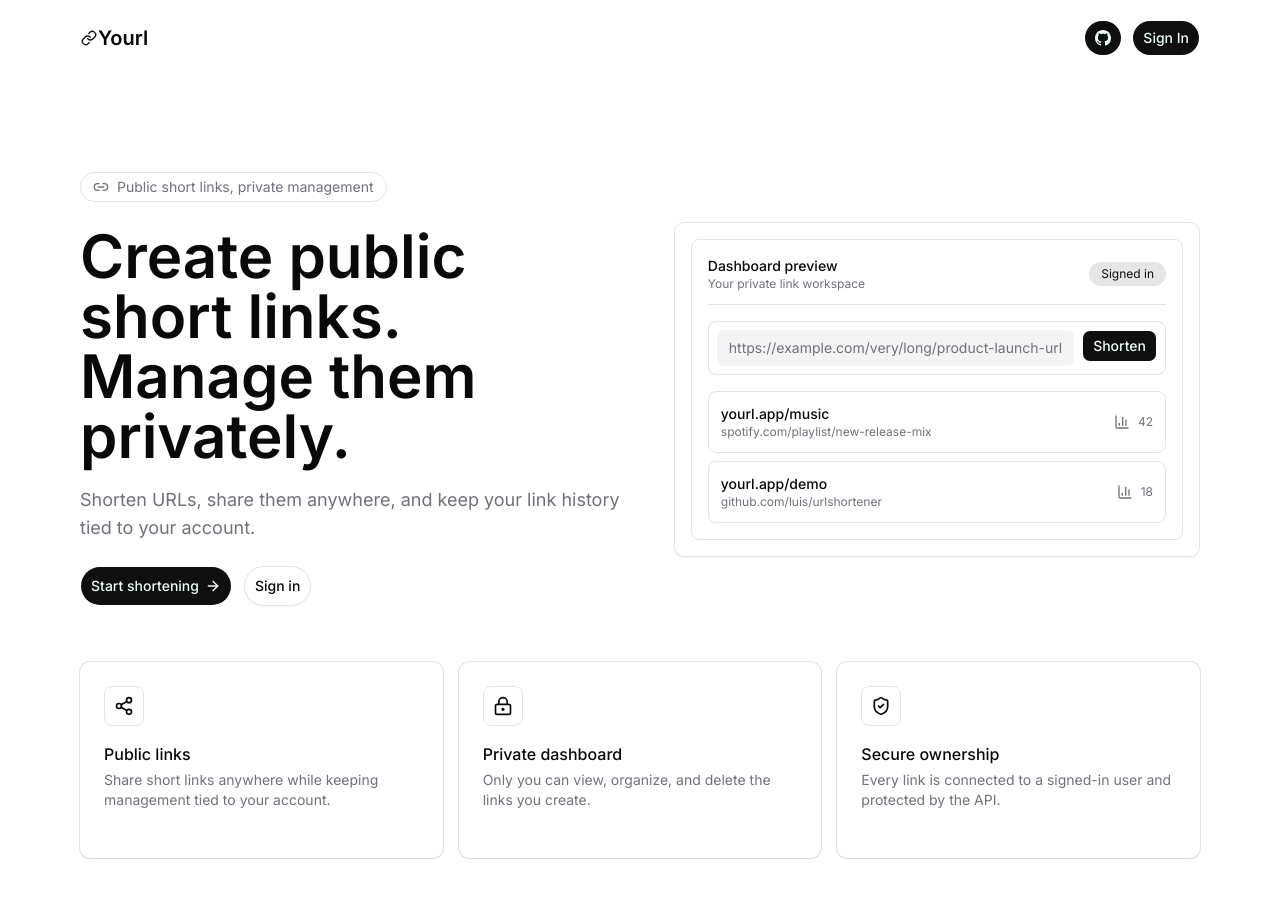
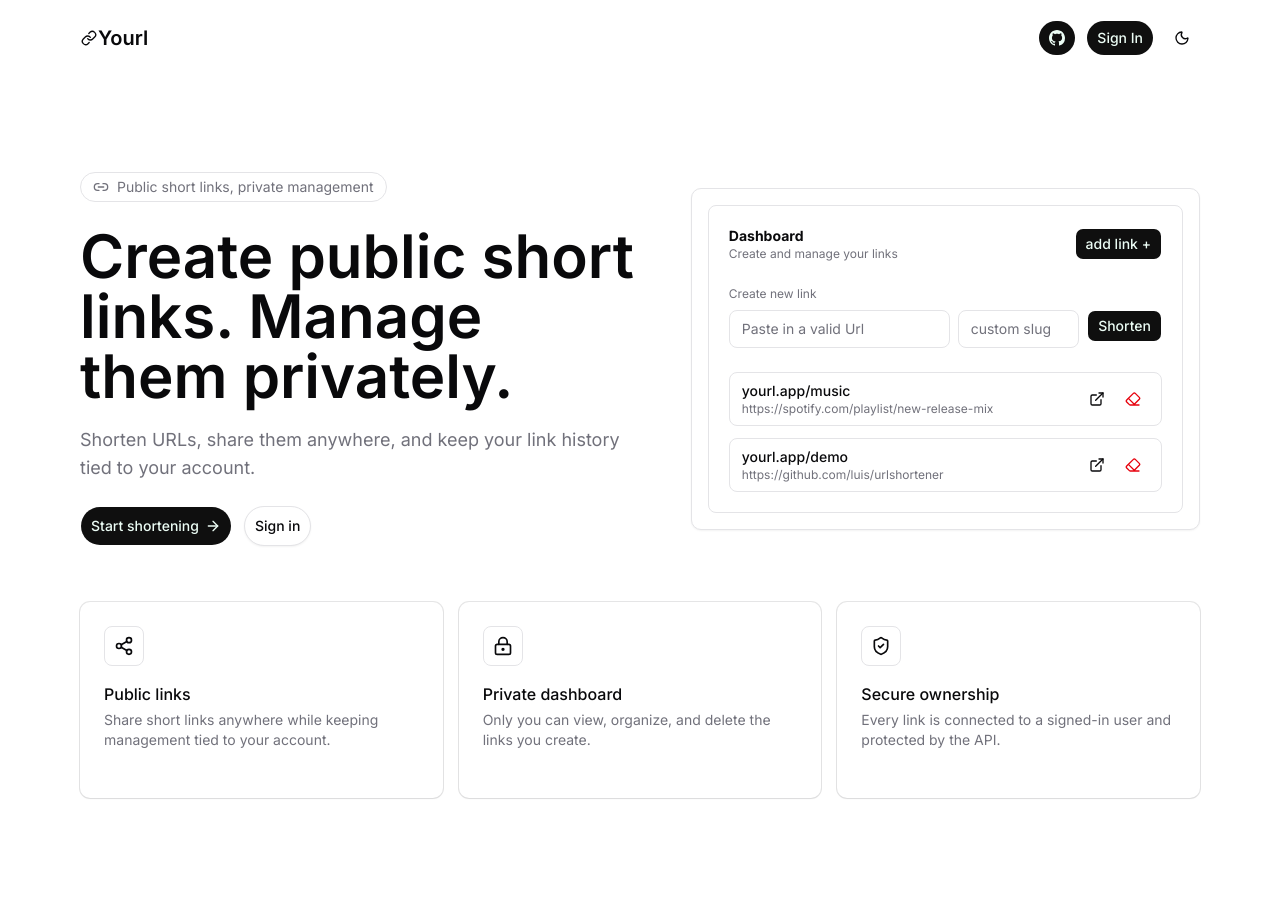
Before and after one commit to lmpladano/URLShortener, a Next.js app: page / in a window 1280 px wide. Shown: the top 898 px of the page. Built offline with nearby package versions, Linux system fonts and the light colour scheme; no server answers.

Commit message:
Refactor Landing, NavBar, FormComponent, ListComponent, ListItem, and UrlShortenerClient for improved UI and functionality; enhance theme toggle in NavBar, update link management in Landing and FormComponent, and adjust layout in ListComponent and UrlShortenerClient.

```diff
--- a/app/components/landing/Landing.tsx
+++ b/app/components/landing/Landing.tsx
@@ -1,6 +1,7 @@
 import {
   ArrowRight,
-  BarChart3,
+  Eraser,
+  ExternalLink,
   Link2,
   LockKeyhole,
   Share2,
@@ -77,53 +78,81 @@ export default function Landing() {
           </div>
 
           <div className="rounded-lg border bg-card p-4 shadow-xs">
-            <div className="rounded-md border bg-background p-4">
-              <div className="mb-4 flex items-center justify-between border-b pb-3">
+            <div className="rounded-md border bg-background p-5">
+              <div className="mb-6 flex items-center justify-between">
                 <div>
-                  <p className="text-sm font-medium">Dashboard preview</p>
+                  <p className="text-sm font-bold">Dashboard</p>
                   <p className="text-xs text-muted-foreground">
-                    Your private link workspace
+                    Create and manage your links
                   </p>
                 </div>
-                <div className="rounded-full bg-primary/10 px-3 py-1 text-xs text-primary">
-                  Signed in
+                <Button size="sm">add link +</Button>
+              </div>
+
+              <div className="mb-6 space-y-2">
+                <p className="text-xs text-muted-foreground">Create new link</p>
+                <div className="grid gap-2 sm:grid-cols-[1fr_0.55fr_auto]">
+                  <div className="truncate rounded-md border bg-background px-3 py-2 text-sm text-muted-foreground">
+                    Paste in a valid Url
+                  </div>
+                  <div className="truncate rounded-md border bg-background px-3 py-2 text-sm text-muted-foreground">
+                    custom slug
+                  </div>
+                  <Button size="sm">Shorten</Button>
                 </div>
               </div>
 
-              <div className="mb-4 flex gap-2 rounded-md border p-2">
-                <div className="flex-1 truncate rounded-sm bg-muted px-3 py-2 text-sm text-muted-foreground">
-                  https://example.com/very/long/product-launch-url
-                </div>
-                <Button size="sm">Shorten</Button>
-              </div>
-
-              <div className="space-y-2">
-                <div className="grid grid-cols-[1fr_auto] gap-3 rounded-md border p-3">
+              <div className="grid gap-3">
+                <div className="flex items-center justify-between gap-3 rounded-md border px-3 py-2">
                   <div className="min-w-0">
                     <p className="truncate text-sm font-medium">
                       yourl.app/music
                     </p>
                     <p className="truncate text-xs text-muted-foreground">
-                      spotify.com/playlist/new-release-mix
+                      https://spotify.com/playlist/new-release-mix
                     </p>
                   </div>
-                  <div className="flex items-center gap-2 text-xs text-muted-foreground">
-                    <BarChart3 className="size-4" />
-                    42
+                  <div className="flex shrink-0 justify-end gap-1">
+                    <Button
+                      variant="ghost"
+                      size="icon-sm"
+                      className="rounded-full"
+                    >
+                      <ExternalLink />
+                    </Button>
+                    <Button
+                      variant="ghost"
+                      size="icon-sm"
+                      className="rounded-full"
+                    >
+                      <Eraser className="text-red-600" />
+                    </Button>
                   </div>
                 </div>
-                <div className="grid grid-cols-[1fr_auto] gap-3 rounded-md border p-3">
+                <div className="flex items-center justify-between gap-3 rounded-md border px-3 py-2">
                   <div className="min-w-0">
                     <p className="truncate text-sm font-medium">
                       yourl.app/demo
                     </p>
                     <p className="truncate text-xs text-muted-foreground">
-                      github.com/luis/urlshortener
+                      https://github.com/luis/urlshortener
                     </p>
                   </div>
-                  <div className="flex items-center gap-2 text-xs text-muted-foreground">
-                    <BarChart3 className="size-4" />
-                    18
+                  <div className="flex shrink-0 justify-end gap-1">
+                    <Button
+                      variant="ghost"
+                      size="icon-sm"
+                      className="rounded-full"
+                    >
+                      <ExternalLink />
+                    </Button>
+                    <Button
+                      variant="ghost"
+                      size="icon-sm"
+                      className="rounded-full"
+                    >
+                      <Eraser className="text-red-600" />
+                    </Button>
                   </div>
                 </div>
               </div>
--- a/app/components/nav-bar/NavBar.tsx
+++ b/app/components/nav-bar/NavBar.tsx
@@ -1,5 +1,6 @@
 "use client";
-import { Link, Menu } from "lucide-react";
+import { useEffect, useState } from "react";
+import { Link, Menu, Moon, Sun } from "lucide-react";
 import { Button } from "@/components/ui/button";
 import { Avatar, AvatarFallback, AvatarImage } from "@/components/ui/avatar";
 import useAuth from "@/app/hooks/useAuth";
@@ -7,11 +8,41 @@ import { Spinner } from "@/components/ui/spinner";
 
 export default function NavBar() {
   const auth = useAuth();
+  const [isDark, setIsDark] = useState(false);
+
+  useEffect(() => {
+    let isCurrent = true;
+    const savedTheme = window.localStorage.getItem("theme");
+    const prefersDark = window.matchMedia(
+      "(prefers-color-scheme: dark)",
+    ).matches;
+    const shouldUseDark = savedTheme ? savedTheme === "dark" : prefersDark;
+
+    document.documentElement.classList.toggle("dark", shouldUseDark);
+    queueMicrotask(() => {
+      if (isCurrent) {
+        setIsDark(shouldUseDark);
+      }
+    });
+
+    return () => {
+      isCurrent = false;
+    };
+  }, []);
+
+  function toggleTheme() {
+    const nextIsDark = !isDark;
+
+    document.documentElement.classList.toggle("dark", nextIsDark);
+    window.localStorage.setItem("theme", nextIsDark ? "dark" : "light");
+    setIsDark(nextIsDark);
+  }
+
   return (
     <>
       <div className="flex items-center px-20 justify-between">
         <div className="py-5 flex items-center">
-          <Button variant="link" className="p-0">
+          <Button variant="link" className="p-0 text-foreground">
             <Link />
           </Button>
 
@@ -28,7 +59,7 @@ export default function NavBar() {
               </Avatar>
               <p>{auth.user.name}</p>
               <a href="http://localhost:3000/auth/signout">
-                <Button variant="link">
+                <Button>
                   <Menu />
                 </Button>
               </a>
@@ -50,6 +81,16 @@ export default function NavBar() {
               </a>
             </div>
           )}
+          <Button
+            type="button"
+            variant="ghost"
+            size="icon"
+            className="rounded-full"
+            onClick={toggleTheme}
+            aria-label={isDark ? "Switch to light mode" : "Switch to dark mode"}
+          >
+            {isDark ? <Sun /> : <Moon />}
+          </Button>
         </div>
       </div>
     </>
--- a/app/components/url-shortener/FormComponent.tsx
+++ b/app/components/url-shortener/FormComponent.tsx
@@ -41,14 +41,24 @@ export default function FormComponent({ onListChanged }: FormComponentProps) {
   return (
     <>
       <form onSubmit={handleSubmit}>
-        <h1 className="font-bold">Dashboard</h1>
+        <h1 className="font-bold">Links</h1>
         <FieldGroup className="mt-10">
           <Field>
             <FieldDescription>Create new link</FieldDescription>
-            <div className="flex gap-4">
-              <Input placeholder="Paste in a valid Url" name="rawLink" />
-              <Input placeholder="custom slug" name="custom" />
-              <Button type="submit">Shorten</Button>
+            <div className="flex flex-col gap-3 sm:flex-row sm:gap-4">
+              <Input
+                placeholder="Paste in a valid Url"
+                name="rawLink"
+                className="sm:flex-1"
+              />
+              <Input
+                placeholder="custom slug"
+                name="custom"
+                className="sm:w-40 lg:w-48"
+              />
+              <Button type="submit" className="sm:w-auto">
+                Shorten
+              </Button>
             </div>
             {hasError && <span className="text-red-500">type a valid url</span>}
           </Field>
--- a/app/components/url-shortener/ListComponent.tsx
+++ b/app/components/url-shortener/ListComponent.tsx
@@ -42,7 +42,7 @@ export default function ListComponent({
   ));
 
   return (
-    <div className="mt-10 grid grid-cols-3 gap-4">
+    <div className="mt-5 grid grid-cols-1 gap-3 lg:grid-cols-2 xl:grid-cols-2 xl:gap-4">
       {/* <Table className="w-full">
         <TableCaption>Yourl Links.</TableCaption>
         <TableHeader>
--- a/app/components/url-shortener/ListItem.tsx
+++ b/app/components/url-shortener/ListItem.tsx
@@ -30,14 +30,17 @@ export function ListItem({ item, onListChanged }: ListComponentProps) {
 
   return (
     <>
-      <Item variant="outline" className="my-3 bg-[#fafafa]">
-        <ItemContent className="gap-1">
+      <Item
+        variant="outline"
+        className="my-0 max-sm:flex-row max-sm:items-center"
+      >
+        <ItemContent className="min-w-0 gap-1 overflow-hidden">
           <ItemTitle>{item.shortened}</ItemTitle>
-          <ItemDescription className="truncate w-80 text-xs">
+          <ItemDescription className="w-full max-w-full truncate text-xs sm:w-64 md:w-72 lg:w-80">
             {item.original}
           </ItemDescription>
         </ItemContent>
-        <ItemActions>
+        <ItemActions className="max-sm:ml-auto max-sm:shrink-0">
           <a href={item.shortened} target="_blank" rel="noreferrer">
             <Button variant="ghost" size="icon" className="rounded-full">
               <ExternalLink />
--- a/app/components/url-shortener/UrlShortenerClient.tsx
+++ b/app/components/url-shortener/UrlShortenerClient.tsx
@@ -43,7 +43,7 @@ export default function UrlShortenerClient() {
       {auth.isLoading ? (
         <Spinner />
       ) : auth.isAuthenticated ? (
-        <div className="w-6xl m-auto rounded-md border p-10">
+        <div className="m-auto w-full rounded-md border p-4 sm:p-6 lg:p-10">
           <FormComponent onListChanged={refreshList} />
           <ListComponent onListChanged={refreshList} list={list} />
         </div>
```
